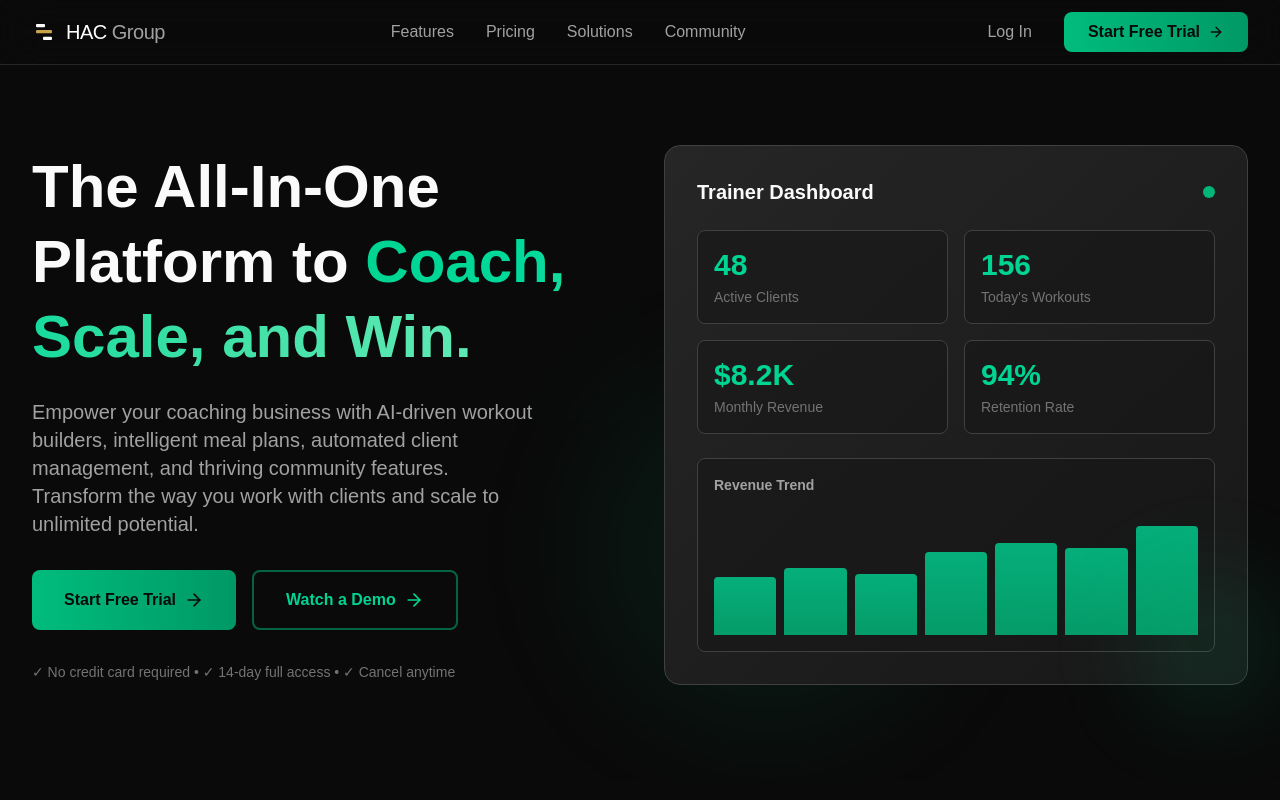
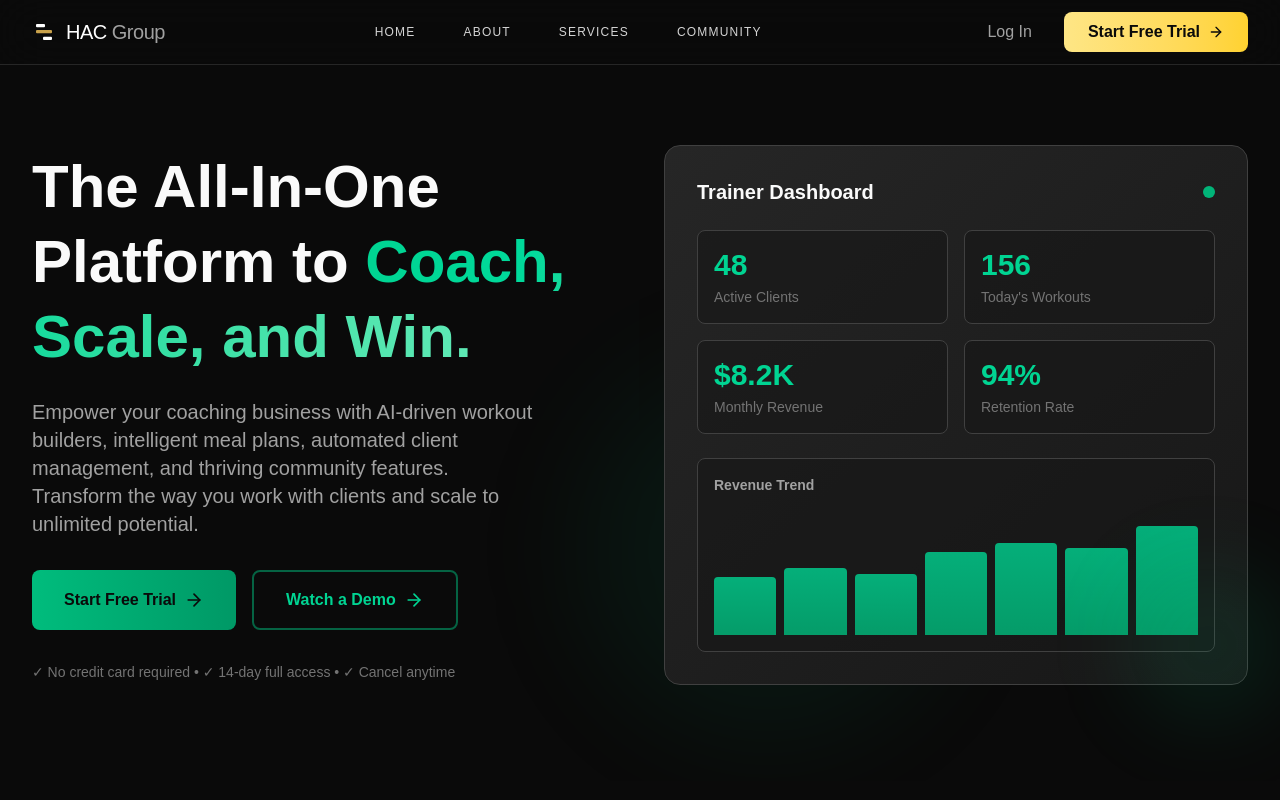
Before and after one commit to sankamaduwantha/H-A-C-construction-enterprise-ops, a Next.js app in the folder Client/: page / in a window 1280 px wide. Shown: the top 800 px of the page. Built offline with nearby package versions, Linux system fonts and the light colour scheme.

Commit message:
style: Update Navbar with luxury design - add animated underline effect and elegant typography

```diff
--- a/Client/components/ui/Navbar.tsx
+++ b/Client/components/ui/Navbar.tsx
@@ -12,7 +12,7 @@ export const Navbar = () => {
     <nav className="sticky top-0 z-50 bg-neutral-950/80 backdrop-blur-xl border-b border-neutral-800">
       <div className="max-w-7xl mx-auto px-4 sm:px-6 lg:px-8">
         <div className="flex items-center justify-between h-16">
-          {/* Logo */}
+
           <motion.div
             initial={{ opacity: 0 }}
             animate={{ opacity: 1 }}
@@ -50,39 +50,31 @@ export const Navbar = () => {
           </motion.div>
 
           {/* Desktop Navigation */}
-          <div className="hidden md:flex items-center gap-8">
-            <a
-              href="#features"
-              className="text-neutral-400 hover:text-emerald-400 transition duration-200"
-            >
-              Features
+          <div className="hidden md:flex items-center gap-12">
+            <a href="#features" className="relative group text-neutral-300 text-xs tracking-widest uppercase font-light">
+              Home
+              <span className="absolute bottom-0 left-0 w-0 h-0.25 bg-[#C9A24B] group-hover:w-full transition-all duration-300 origin-left"></span>
             </a>
-            <a
-              href="#pricing"
-              className="text-neutral-400 hover:text-emerald-400 transition duration-200"
-            >
-              Pricing
+            <a href="#pricing" className="relative group text-neutral-300 text-xs tracking-widest uppercase font-light">
+              About
+              <span className="absolute bottom-0 left-0 w-0 h-0.25 bg-[#C9A24B] group-hover:w-full transition-all duration-300 origin-left"></span>
             </a>
-            <a
-              href="#solutions"
-              className="text-neutral-400 hover:text-emerald-400 transition duration-200"
-            >
-              Solutions
+            <a href="#solutions" className="relative group text-neutral-300 text-xs tracking-widest uppercase font-light">
+              Services
+              <span className="absolute bottom-0 left-0 w-0 h-0.25 bg-[#C9A24B] group-hover:w-full transition-all duration-300 origin-left"></span>
             </a>
-            <a
-              href="#community"
-              className="text-neutral-400 hover:text-emerald-400 transition duration-200"
-            >
+            <a href="#community" className="relative group text-neutral-300 text-xs tracking-widest uppercase font-light">
               Community
+              <span className="absolute bottom-0 left-0 w-0 h-0.25 bg-[#C9A24B] group-hover:w-full transition-all duration-300 origin-left"></span>
             </a>
           </div>
 
           {/* Action Buttons */}
           <div className="hidden md:flex items-center gap-4">
-            <button className="px-4 py-2 text-neutral-400 hover:text-emerald-400 transition duration-200 font-medium">
+            <button className="px-4 py-2 text-neutral-400 hover:text-amber-200  transition duration-200 font-medium">
               Log In
             </button>
-            <button className="px-6 py-2 bg-gradient-to-r from-emerald-500 to-emerald-600 hover:from-emerald-600 hover:to-emerald-700 text-neutral-950 font-bold rounded-lg transition duration-200 flex items-center gap-2">
+            <button className="px-6 py-2 bg-gradient-to-r from-amber-200 to-amber-300 hover:from-amber-400 hover:to-amber-500 text-neutral-950 font-bold rounded-lg transition duration-200 flex items-center gap-2">
               Start Free Trial
               <ArrowRight className="w-4 h-4" />
             </button>
@@ -112,33 +104,33 @@ export const Navbar = () => {
             <div className="pt-4 space-y-4">
               <a
                 href="#features"
-                className="block text-neutral-400 hover:text-emerald-400 transition"
+                className="block text-neutral-400 hover:text-amber-200 transition"
               >
                 Features
               </a>
               <a
                 href="#pricing"
-                className="block text-neutral-400 hover:text-emerald-400 transition"
+                className="block text-neutral-400 hover:text-amber-200 transition"
               >
                 Pricing
               </a>
               <a
                 href="#solutions"
-                className="block text-neutral-400 hover:text-emerald-400 transition"
+                className="block text-neutral-400 hover:text-amber-200 transition"
               >
                 Solutions
               </a>
               <a
                 href="#community"
-                className="block text-neutral-400 hover:text-emerald-400 transition"
+                className="block text-neutral-400 hover:text-amber-200 transition"
               >
                 Community
               </a>
               <div className="pt-4 space-y-3 border-t border-neutral-800">
-                <button className="w-full px-4 py-2 text-neutral-400 hover:text-emerald-400 transition font-medium text-left">
+                <button className="w-full px-4 py-2 text-neutral-400 hover:text-amber-200 transition font-medium text-left">
                   Log In
                 </button>
-                <button className="w-full px-4 py-2 bg-gradient-to-r from-emerald-500 to-emerald-600 text-neutral-950 font-bold rounded-lg transition">
+                <button className="w-full px-4 py-2 bg-gradient-to-r from-amber-200 to-amber-300 text-neutral-950 font-bold rounded-lg transition">
                   Start Free Trial
                 </button>
               </div>
```
